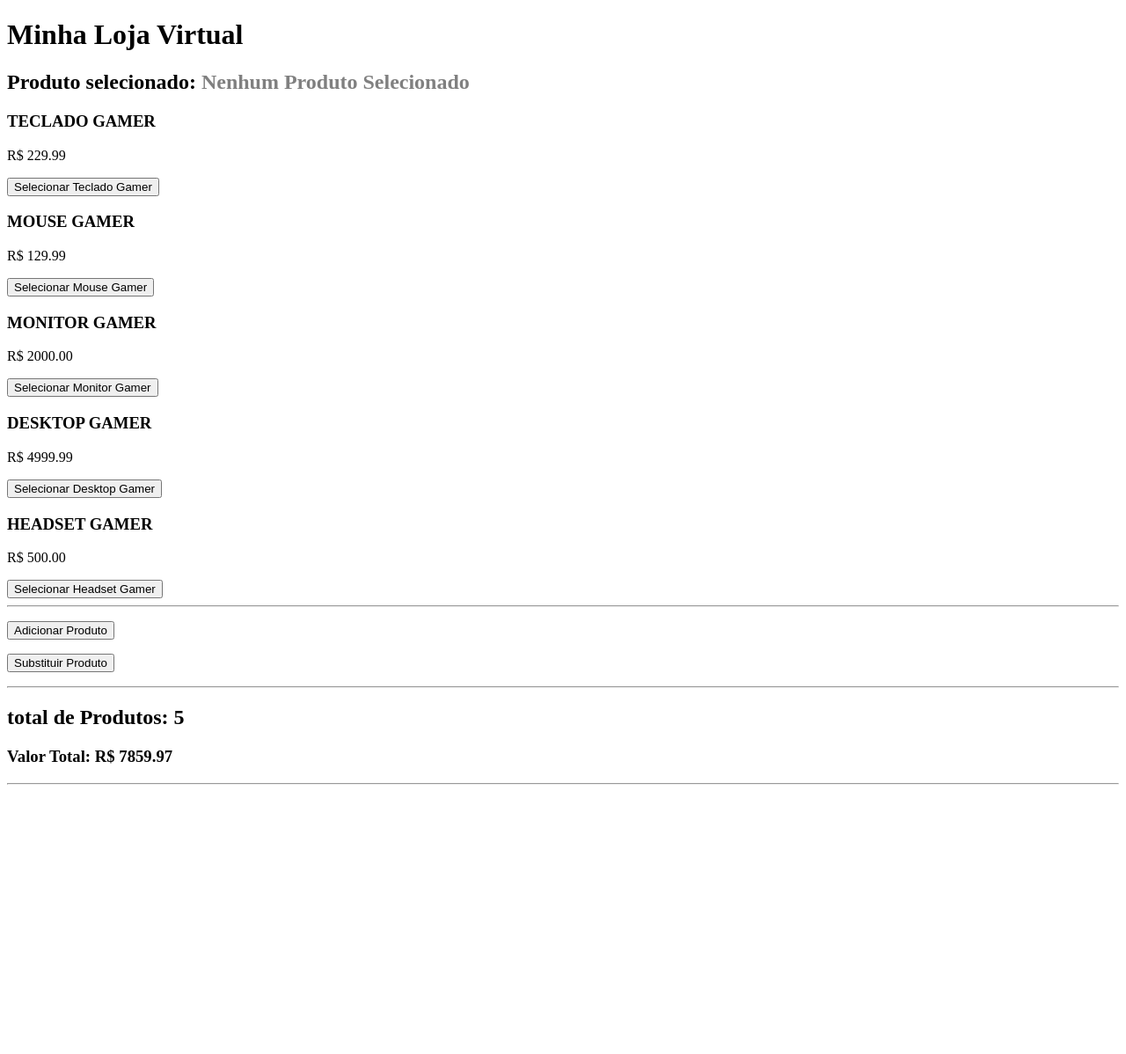
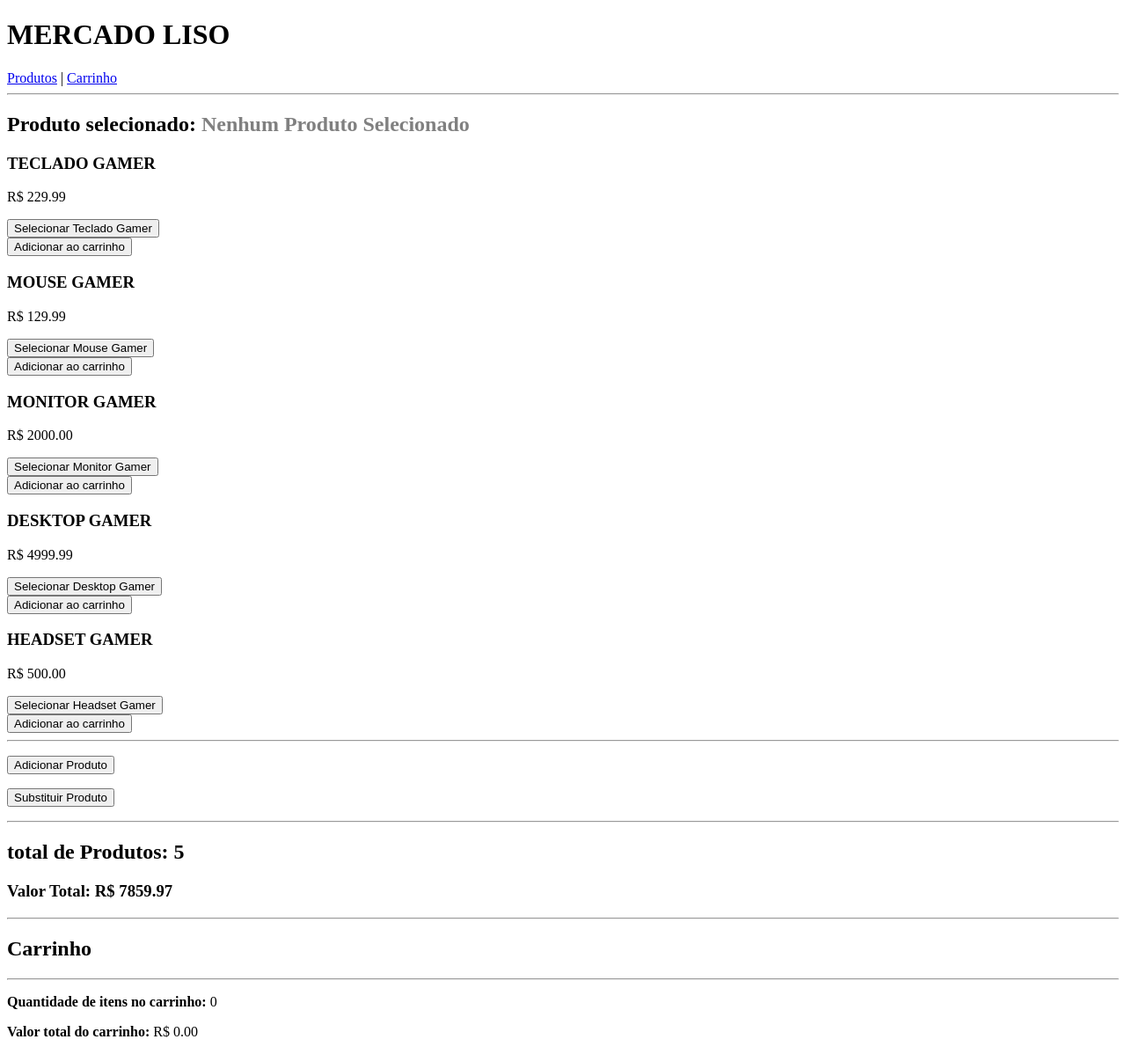
Before and after one commit to carolbritos/e-commerce, an Angular app: page / in a window 1280 px wide. Shown: the whole page at 88% size. Before the commit the page ends 900 px from the top, so only its background shows below. Built offline with nearby package versions, Linux system fonts and the light colour scheme.

Commit message:
feat: implementa roteamento da aplicação com RouterLink e RouterOutlet

```diff
--- a/src/app/app.config.ts
+++ b/src/app/app.config.ts
@@ -1,6 +1,5 @@
 import { ApplicationConfig, provideBrowserGlobalErrorListeners } from '@angular/core';
 import { provideRouter } from '@angular/router';
-
 import { routes } from './app.routes';
 import { provideClientHydration } from '@angular/platform-browser';
 
--- a/src/app/app.html
+++ b/src/app/app.html
@@ -1,2 +1,7 @@
-<h1>Minha Loja Virtual</h1>
-<app-lista-produtos></app-lista-produtos>
+<h1>{{nomeLoja | uppercase }}</h1>
+<nav>
+    <a routerLink="/">Produtos</a> |
+    <a routerLink="/carrinho">Carrinho</a>
+</nav>
+<hr>
+<router-outlet></router-outlet>
--- a/src/app/app.routes.ts
+++ b/src/app/app.routes.ts
@@ -1,3 +1,14 @@
 import { Routes } from '@angular/router';
+import { ListaProdutos } from './features/produtos/lista-produtos/lista-produtos';
+import { Carrinho } from './features/carrinho/carrinho/carrinho';
 
-export const routes: Routes = [];
+export const routes: Routes = [
+    {
+        path: '',
+        component: ListaProdutos,
+    },
+    {
+        path:'carrinho',
+        component: Carrinho,
+    },
+];
--- a/src/app/app.ts
+++ b/src/app/app.ts
@@ -1,14 +1,14 @@
 import { Component, signal } from '@angular/core';
-//import { RouterOutlet } from '@angular/router';
-//import { Produto } from './components/produto/produto';
-import { ListaProdutos } from './features/produtos/lista-produtos/lista-produtos';
+import { RouterOutlet, RouterLink} from '@angular/router';
+import { UpperCasePipe } from '@angular/common';
 
 @Component({
   selector: 'app-root',
-  imports: [ListaProdutos],
+  imports: [RouterOutlet, RouterLink, UpperCasePipe],
   templateUrl: './app.html',
   styleUrl: './app.css'
 })
 export class App {
   protected readonly title = signal('e-commerce');
+  nomeLoja = 'Mercado Liso';
 }
--- /dev/null
+++ b/src/app/features/carrinho/carrinho/carrinho.html
@@ -0,0 +1,3 @@
+<h1>Carrinho</h1>
+<p>Você está na página do carrinho</p>
+<!-- Nas próximas aulas, este carrinho será conectado ao estado glabal -->
--- /dev/null
+++ b/src/app/features/carrinho/carrinho/carrinho.ts
@@ -0,0 +1,12 @@
+import { Component } from '@angular/core';
+
+@Component({
+  selector: 'app-carrinho',
+  imports: [],
+  templateUrl: './carrinho.html',
+  styleUrl: './carrinho.css',
+})
+export class Carrinho {
+  //! Lógica de carrinho virá nas proximas aulas
+  //! Por ora, apenas exibe a página carrinho
+}
--- a/src/app/features/produtos/lista-produtos/lista-produtos.html
+++ b/src/app/features/produtos/lista-produtos/lista-produtos.html
@@ -12,6 +12,7 @@
     [preco]="item.preco"
     (produtoSelecionado)="exibirProduto($event)"
     ></app-produto>
+    <button (click)="adicionarAoCarrinho(item)">Adicionar ao carrinho</button>
 }
 <hr>
 <p><button (click)="adicionarProduto()">Adicionar Produto</button></p>
@@ -20,3 +21,10 @@
 <h2>total de Produtos: {{totalProdutos()}}</h2>
 <h3>Valor Total: {{valorTotal() | precoFormatado}}</h3>
 <hr>
+<h2>Carrinho</h2>
+@for(item of carrinho(); track $index){
+    <p>{{item.nome}} - {{item.preco | precoFormatado}}</p>
+}
+<hr>
+<p><strong>Quantidade de itens no carrinho: </strong>{{ quantidadeCarrinho() }}</p>
+<p><strong>Valor total do carrinho: </strong>{{totalCarrinho() |precoFormatado}}</p>
--- a/src/app/features/produtos/lista-produtos/lista-produtos.ts
+++ b/src/app/features/produtos/lista-produtos/lista-produtos.ts
@@ -64,4 +64,17 @@
   }
   //! Metodo para criar um estado se seleção com signal string | null
   produtoSelecionado = signal <string | null>(null);
+  //! Metodo para criar um estado para carrinho com signal
+  carrinho = signal <{nome: string; preco: number}[]>([]);
+  adicionarAoCarrinho(produto:{nome: string; preco: number}){
+    this.carrinho.update(listaAtual => [...listaAtual,produto]
+    );
+  }
+  //!totalProdutos = computed(() => this.produtos().length);
+  //metodo para calcular a quantidade total de itens no carrinho
+  quantidadeCarrinho = computed(()=> this.carrinho().length);
+  //metodo para calcular o valor total dos itens do carrinho
+  totalCarrinho = computed(() =>{
+    return this.carrinho().reduce((total,item) =>
+      total + item.preco,0)});
 }
```
Also changed, not shown: src/app/features/carrinho/carrinho/carrinho.css (added), 1 other file (tests, documents, lock files or other folders).
